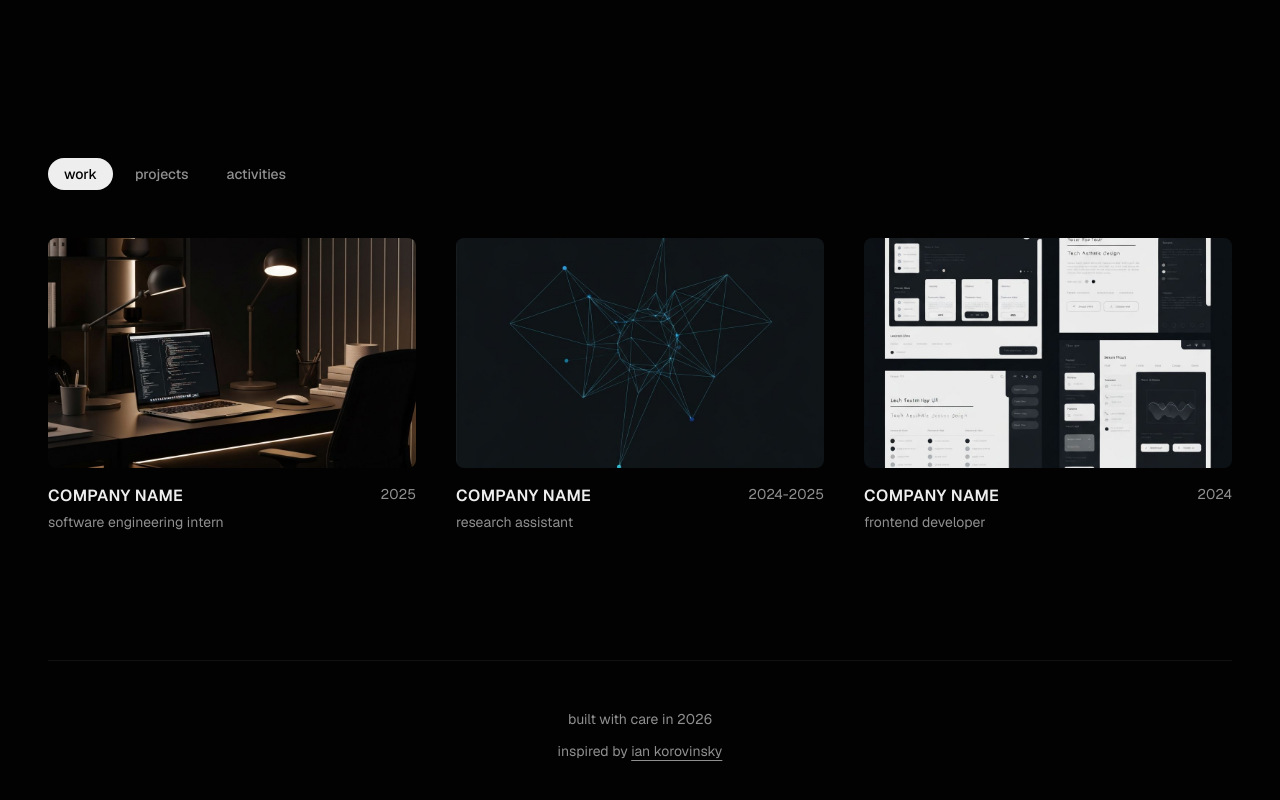
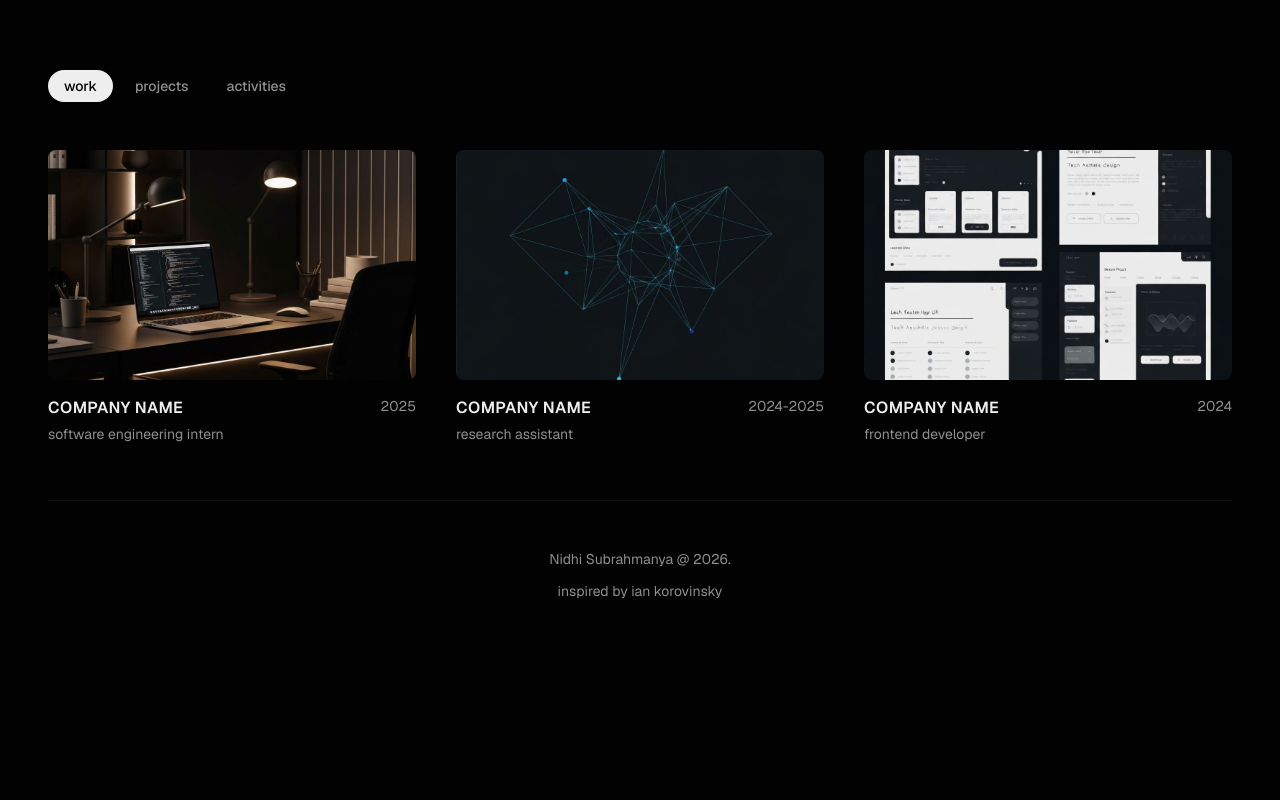
Before and after one commit to nidhi-subrah/Portfolio2026, a Next.js app: page / in a window 1280 px wide. Shown: the part 498-1298 px from the top of the page. After the commit the page ends 1147 px from the top, so only its background shows below. Built offline with nearby package versions, Linux system fonts and the light colour scheme; a web font is replaced by a local one.

Commit message:
Home page layout spacing edited

```diff
--- a/app/page.tsx
+++ b/app/page.tsx
@@ -32,7 +32,7 @@ export default function Home() {
           <TabsNav activeTab={activeTab} onTabChange={setActiveTab} />
         </section>
 
-        <section className="pb-12" key={activeTab}>
+        <section className="pb-4" key={activeTab}>
           <ProjectGrid projects={getActiveProjects()} />
         </section>
 
--- a/components/footer.tsx
+++ b/components/footer.tsx
@@ -2,21 +2,13 @@
 
 export function Footer() {
   return (
-    <footer className="py-12 mt-20 border-t border-border/50">
+    <footer className="py-12 mt-10 border-t border-border/50">
       <div className="text-center space-y-3">
         <p className="text-sm text-muted-foreground">
-          built with care in 2026
+          Nidhi Subrahmanya @ 2026.
         </p>
         <p className="text-sm text-muted-foreground">
-          inspired by{" "}
-          <a
-            href="https://www.iankorovinsky.ca/"
-            target="_blank"
-            rel="noopener noreferrer"
-            className="underline underline-offset-4 hover:text-foreground transition-colors"
-          >
-            ian korovinsky
-          </a>
+          inspired by ian korovinsky
         </p>
       </div>
     </footer>
--- a/components/hero.tsx
+++ b/components/hero.tsx
@@ -5,7 +5,7 @@ import { FlatLay } from "./flat-lay";
 
 export function Hero() {
   return (
-    <section className="min-h-[85vh] lg:min-h-[78vh] flex items-start pt-16 lg:pt-20">
+    <section className="min-h-[70vh] lg:min-h-[67vh] flex items-start pt-16 lg:pt-20">
       <div className="w-full grid grid-cols-1 lg:grid-cols-2 gap-12 lg:gap-10">
         {/* Left side - Text content */}
         <div className="flex flex-col justify-center">
```
